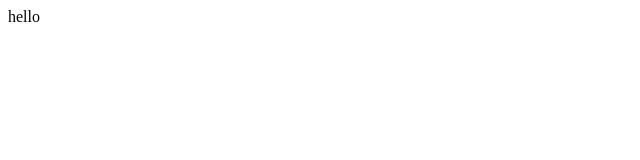
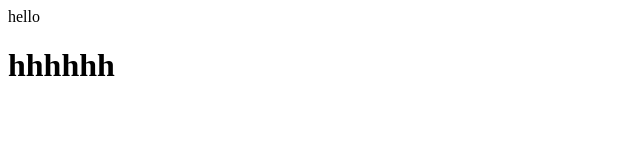
Before and after one commit to Chris-Walle/git-demo, a plain HTML site: page index.html in a window 1280 px wide. Shown: the whole page, without its empty margins (0-640 px from the left). Drawn offline with Linux system fonts and the light colour scheme.

Commit message:
三次测试

```diff
--- a/index.html
+++ b/index.html
@@ -1 +1,2 @@
 <p>hello</p>
+<h1>hhhhhh</h1>
```
